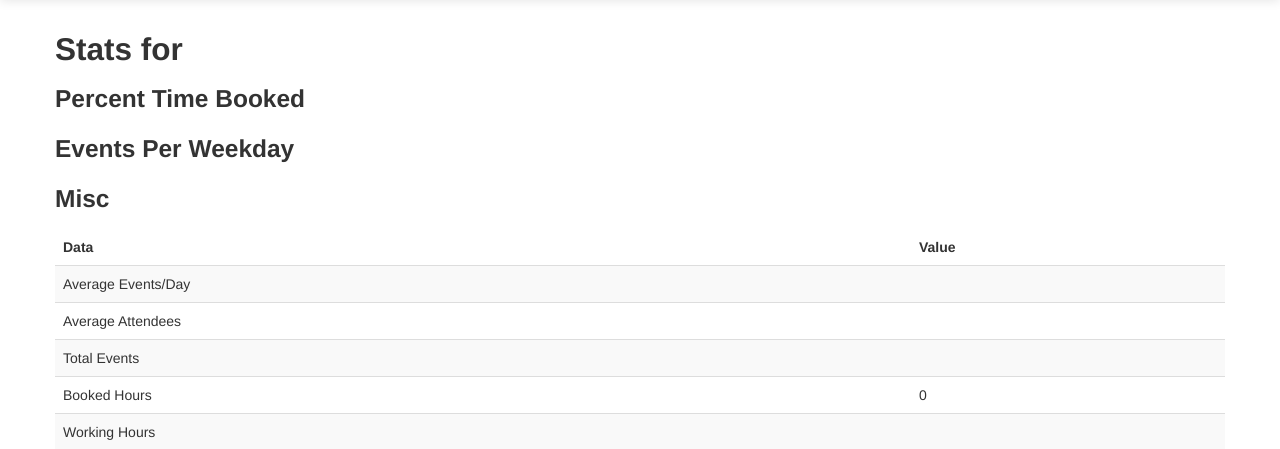
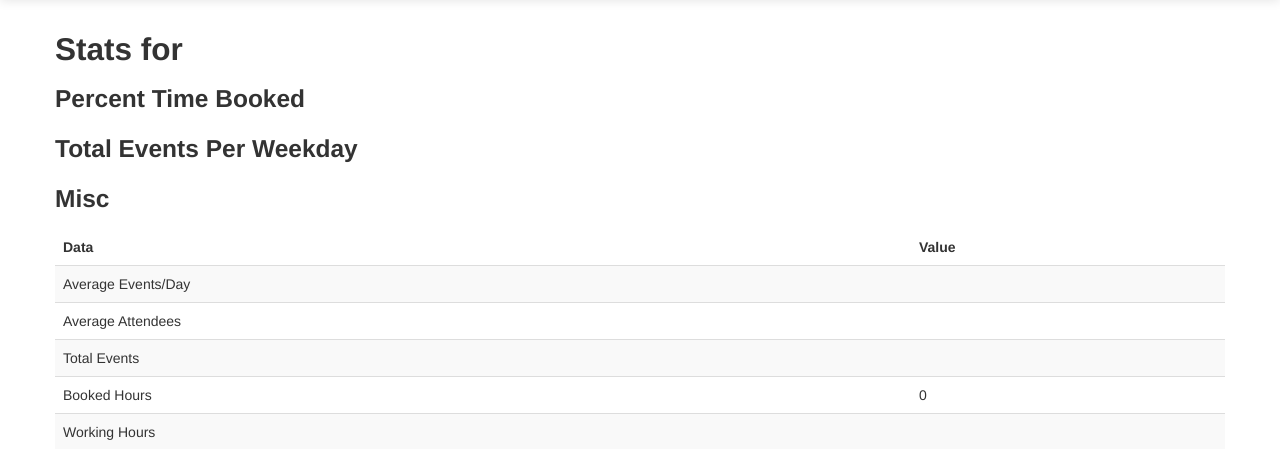
Before and after one commit to chartbeat-labs/analyzecal, a Python web app: template templates/analyze.html in a window 1280 px wide. Shown: the part 41-490 px from the top of the page. Run offline with Jinja, Linux system fonts and the light colour scheme; the template is opened without the code that fills it, so the values that code supplies are empty; some libraries are stand-ins or nearby versions.

Commit message:
clarify stats header

```diff
--- a/templates/analyze.html
+++ b/templates/analyze.html
@@ -9,7 +9,7 @@
 <h3>Percent Time Booked</h3>
 <div id="event_time" class="pie"></div>
 
-<h3>Events Per Weekday</h3>
+<h3>Total Events Per Weekday</h3>
 <div id="weekdays" class="pie"></div>
 
 <h3>Misc</h3>
```
